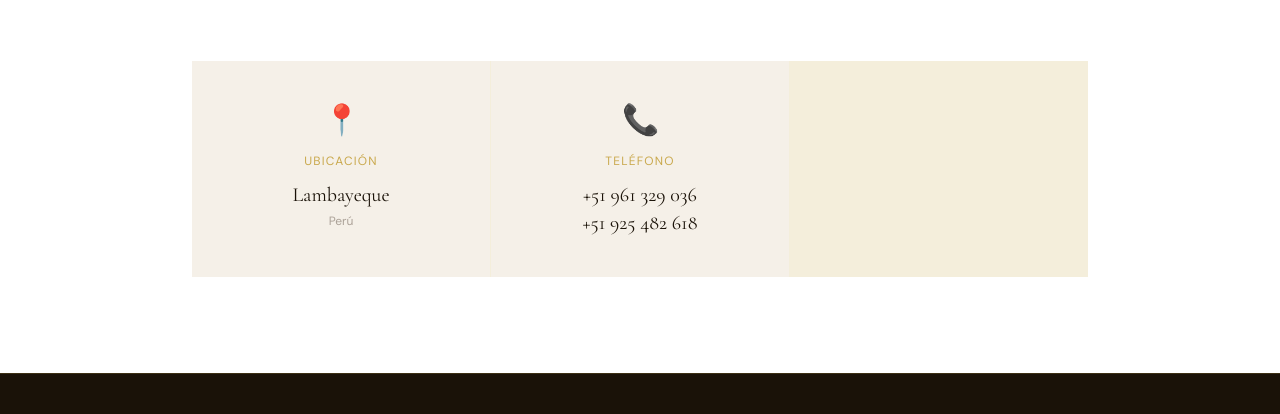
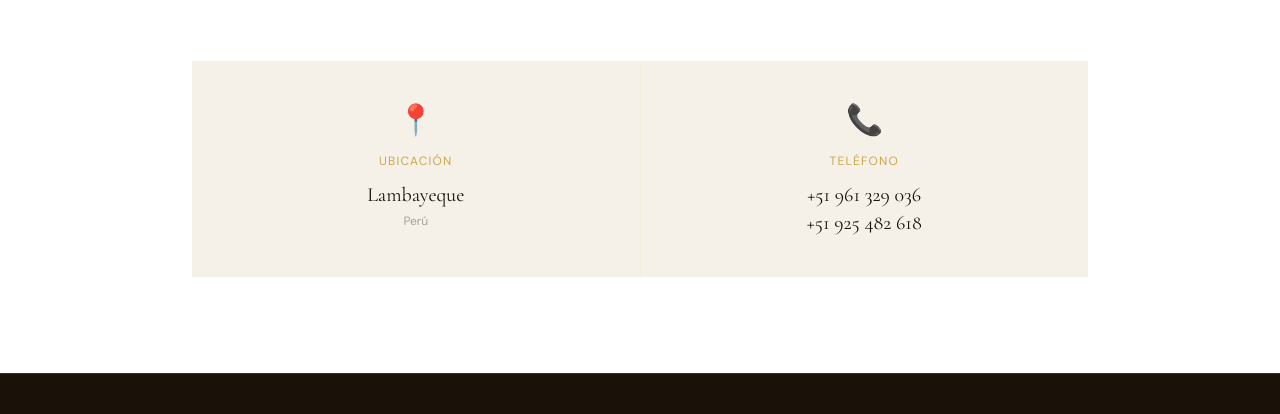
Before and after one commit to Imanolcabanillascas/Restaurant_web, an Astro site: page / in a window 1280 px wide. Shown: the part 4578-4992 px from the top of the page. Built offline with nearby package versions, Linux system fonts and the light colour scheme; Astro itself is replaced by a stand-in of ours.

Commit message:
Update contacto.astro

```diff
--- a/src/components/Contacto.astro
+++ b/src/components/Contacto.astro
@@ -11,7 +11,7 @@
         </div>
       </div>
 
-      <div class="grid grid-cols-1 md:grid-cols-3 gap-px bg-[#c9a84c]/20">
+      <div class="grid grid-cols-1 md:grid-cols-2 gap-px bg-[#c9a84c]/20">
         <div class="bg-[#f5f0e8] p-10 text-center hover:bg-[#c9a84c]/5 transition-colors duration-300">
           <div class="text-3xl mb-4">📍</div>
           <p class="font-['DM_Sans'] text-xs tracking-widest uppercase text-[#c9a84c] mb-3">Ubicación</p>
```
